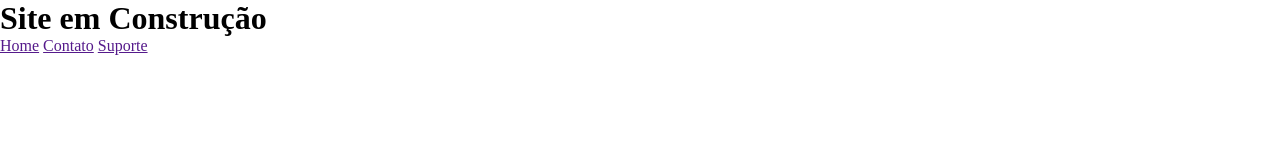
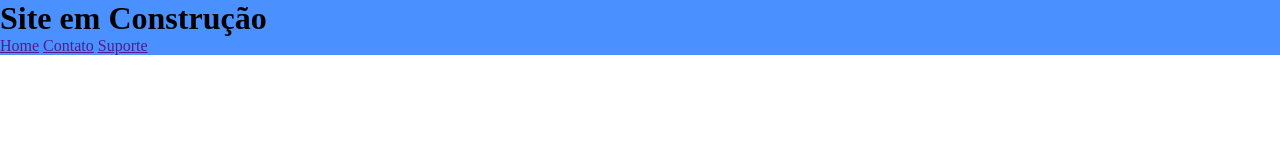
Before and after one commit to DevFragment/DevFragment.github.io, a plain HTML site: page index.html in a window 1280 px wide. Drawn offline with Linux system fonts and the light colour scheme.

Commit message:
Update principal.css

```diff
--- a/style/css/principal.css
+++ b/style/css/principal.css
@@ -11,6 +11,6 @@
 /*
 
 */
-.area-menu{
+.area-cabecalho{
     background: #4b90ff;
 }
```
